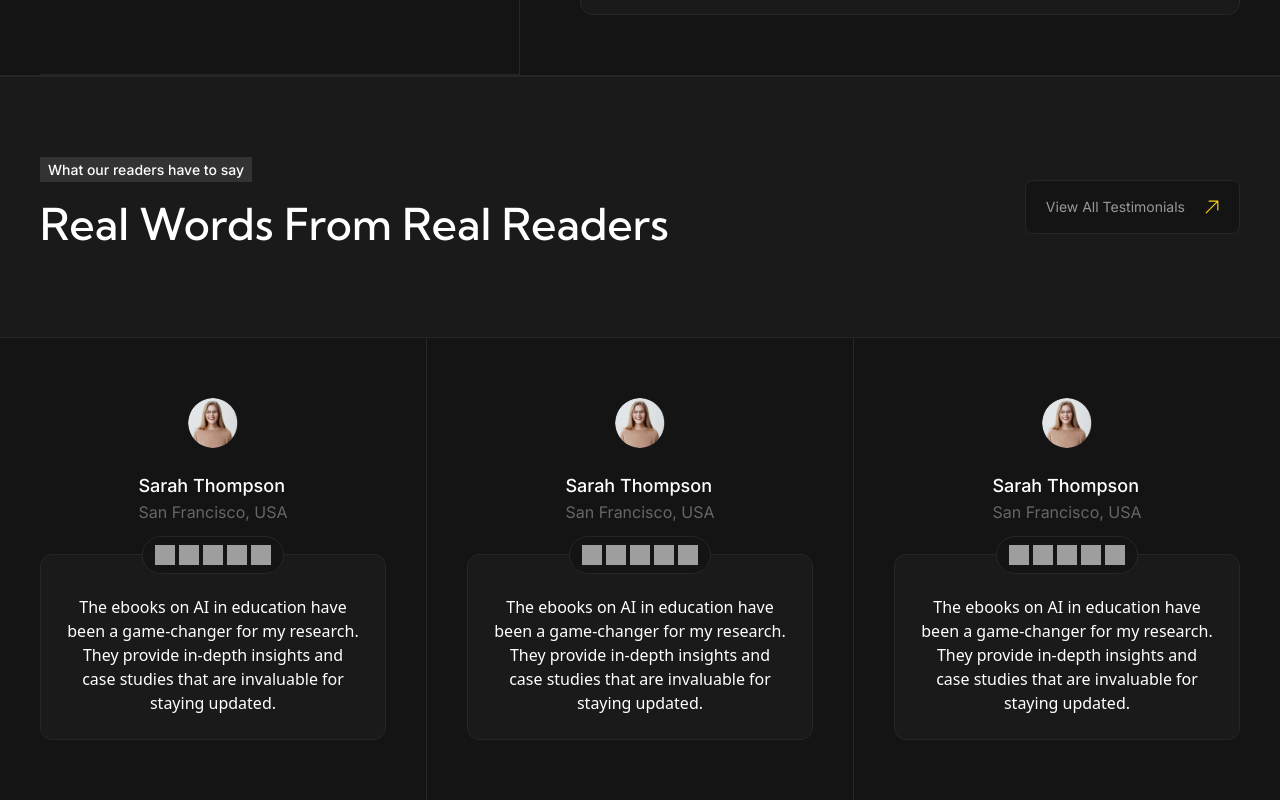
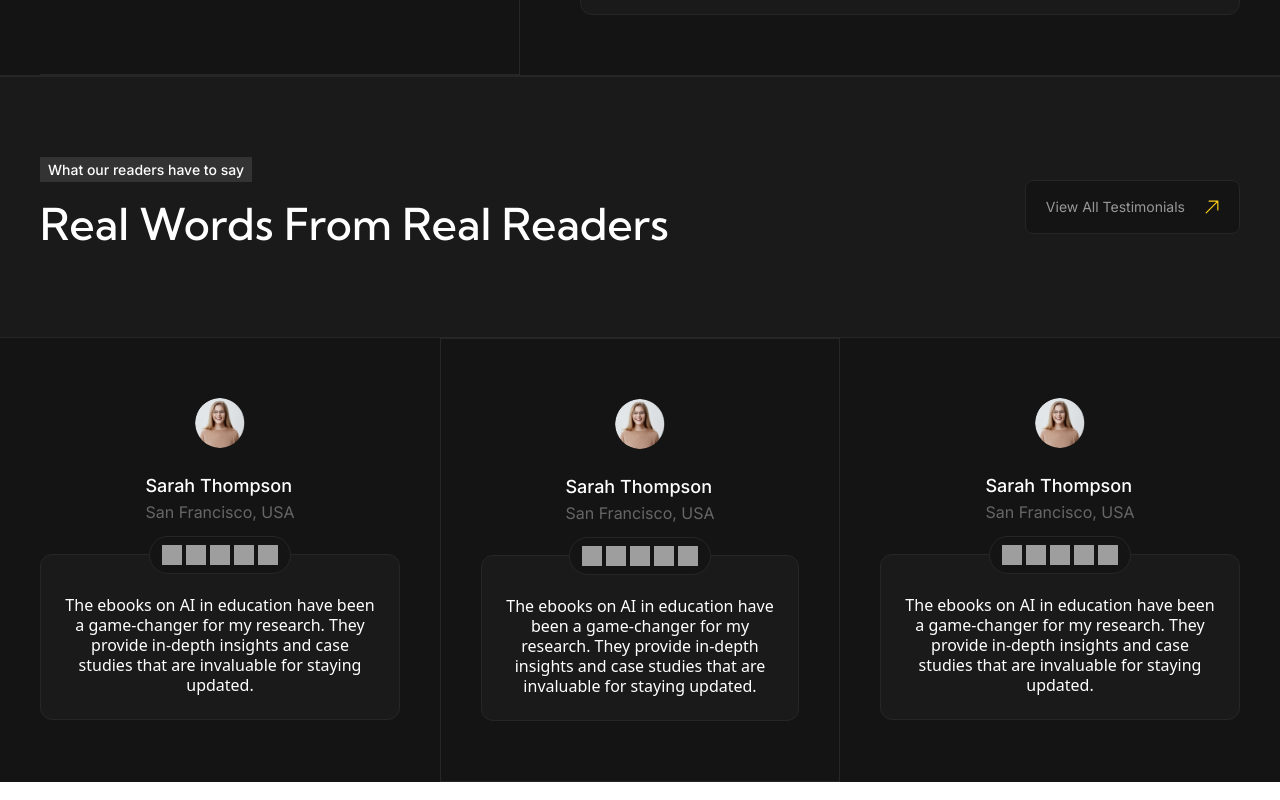
Before and after one commit to AbassKoyang/swirl, a React (Vite) app: page / in a window 1280 px wide. Shown: the part 5257-6057 px from the top of the page. Built offline with nearby package versions, Linux system fonts and the light colour scheme; grey boxes are pictures that could not be loaded.

Commit message:
make testimonial section responsive on mobile screen

```diff
--- a/src/components/Testimonial.jsx
+++ b/src/components/Testimonial.jsx
@@ -7,30 +7,30 @@ const Testimonial = () => {
 
     <div className="w-full flex flex-col items-center">
 
-        <div className="flex items-center lg:gap-[10px] 2xl:gap-3 lg:mb-6 2xl:mb-10">
+        <div className="flex items-center lg:gap-[10px] 2xl:gap-3 mb-4 lg:mb-6 2xl:mb-10">
 
-            <img src={ProfileImage} alt="Testimonial profile" className="rounded-full lg:size-[50px] 2xl:size-[60px]" />
+            <img src={ProfileImage} alt="Testimonial profile" className="rounded-full size-[50px] lg:size-[50px] 2xl:size-[60px]" />
 
         </div>
 
         <div className=''>
 
-            <h4 className="font-inter font-medium text-white lg:text-lg 2xl:text-xl 2xl:mb-[2px]">Sarah Thompson</h4>
+            <h4 className="font-inter font-medium text-white text-lg 2xl:text-xl 2xl:mb-[2px]">Sarah Thompson</h4>
 
-            <p className="font-inter font-normal text-[#666666] lg:text-[16px] 2xl:text-lg">San Francisco, USA</p>
+            <p className="font-inter font-normal text-[#666666] text-[16px] 2xl:text-lg">San Francisco, USA</p>
 
         </div>
 
-        <div className="w-full lg:px-6 2xl:px-[30px] lg:pb-6 2xl:pb-[30px] lg:pt-10 2xl:pt-[50px] lg:mt-[30px] 2xl:mt-10 bg-[#1A1A1A] border border-[#262626] lg:rounded-xl relative">
-            <div className="flex items-center lg:gap-1 gap-2 lg:px-3 2xl:px-4 lg:py-2 2xl:py-[10px] bg-[#141414] border border-[#262626] rounded-3xl absolute lg:-top-[19px] 2xl:-top-[21px] left-[50%] translate-x-[-50%]">
-                <img src={Star} alt="Star rating" className='lg:size-5' />
-                <img src={Star} alt="Star rating" className='lg:size-5' />
-                <img src={Star} alt="Star rating" className='lg:size-5' />
-                <img src={Star} alt="Star rating" className='lg:size-5' />
-                <img src={Star} alt="Star rating" className='lg:size-5' />
+        <div className="w-full px-5 pt-[30px] pb-5 lg:px-6 2xl:px-[30px] lg:pb-6 2xl:pb-[30px] lg:pt-10 2xl:pt-[50px] mt-[30px] 2xl:mt-10 bg-[#1A1A1A] border border-[#262626] rounded-[10px] lg:rounded-xl relative">
+            <div className="flex items-center gap-1 2xl:gap-2 px-3 2xl:px-4 py-2 2xl:py-[10px] bg-[#141414] border border-[#262626] rounded-3xl absolute -top-[19px] 2xl:-top-[21px] left-[50%] translate-x-[-50%]">
+                <img src={Star} alt="Star rating" className='size-5 2xl:size-6' />
+                <img src={Star} alt="Star rating" className='size-5 2xl:size-6' />
+                <img src={Star} alt="Star rating" className='size-5 2xl:size-6' />
+                <img src={Star} alt="Star rating" className='size-5 2xl:size-6' />
+                <img src={Star} alt="Star rating" className='size-5 2xl:size-6' />
             </div>
 
-            <p className="text-center text-white font-normal lg:text-[16px] 2xl:text-lg">
+            <p className="text-center text-white font-normal text-sm lg:text-[16px] 2xl:text-lg">
 
             The ebooks on AI in education have been a game-changer for my research. They provide in-depth insights and case studies that are invaluable for staying updated.
 
--- a/src/pages/Home.jsx
+++ b/src/pages/Home.jsx
@@ -144,21 +144,21 @@ const Home = () => {
     </section>
     <section className="w-full">
     <SubheadingCon heading="Real Words from Real Readers" text='What our readers have to say' styles='w-full md:w-fit flex items-center justify-center gap-5 2xl:gap-[10px] px-[20px] py-4 2xl:px-[24px] 2xl:py-[18px] mt-[30px] lg:mt-0 bg-[#141414] border border-[#262626] rounded-[8px] 2xl:rounded-xl text-[#98989A] font-normal font-inter text-sm 2xl:text-lg z-20 hover:text-white hover:font-medium transition-all duration-200 ease-in-out' buttonText='View All Testimonials' containerStyles="flex-col lg:flex-row justify-between" />
-    <div className="w-full flex grid-cols-3 lg:px-10 2xl:px-[162px]">
+    <div className="w-full grid grid-cols-3 px-5 lg:px-10 2xl:px-[162px]">
 
-  <div className="2xl:col-span-1 lg:py-[60px] 2xl:py-20 lg:pr-10 2xl:pr-[50px]">
+  <div className="col-span-3 lg:col-span-1 py-10 lg:py-[60px] 2xl:py-20 lg:pr-10 2xl:pr-[50px]">
 
         <Testimonial />
 
       </div>
 
-  <div className="2xl:col-span-1 lg:py-[60px] 2xl:py-20 lg:px-10 2xl:px-[50px] border-x border-x-[#262626]">
+  <div className="col-span-3 lg:col-span-1 py-10 lg:py-[60px] 2xl:py-20 lg:px-10 2xl:px-[50px] border-y border-y-[#262626] lg:border-x lg:border-x-[#262626]">
 
         <Testimonial />
 
       </div>
 
-  <div className="2xl:col-span-1 lg:py-[60px] 2xl:py-20 lg:pl-10 2xl:pl-[50px]">
+  <div className="col-span-3 lg:col-span-1 py-10 lg:py-[60px] 2xl:py-20 lg:pl-10 2xl:pl-[50px]">
 
        <Testimonial />
 
```
